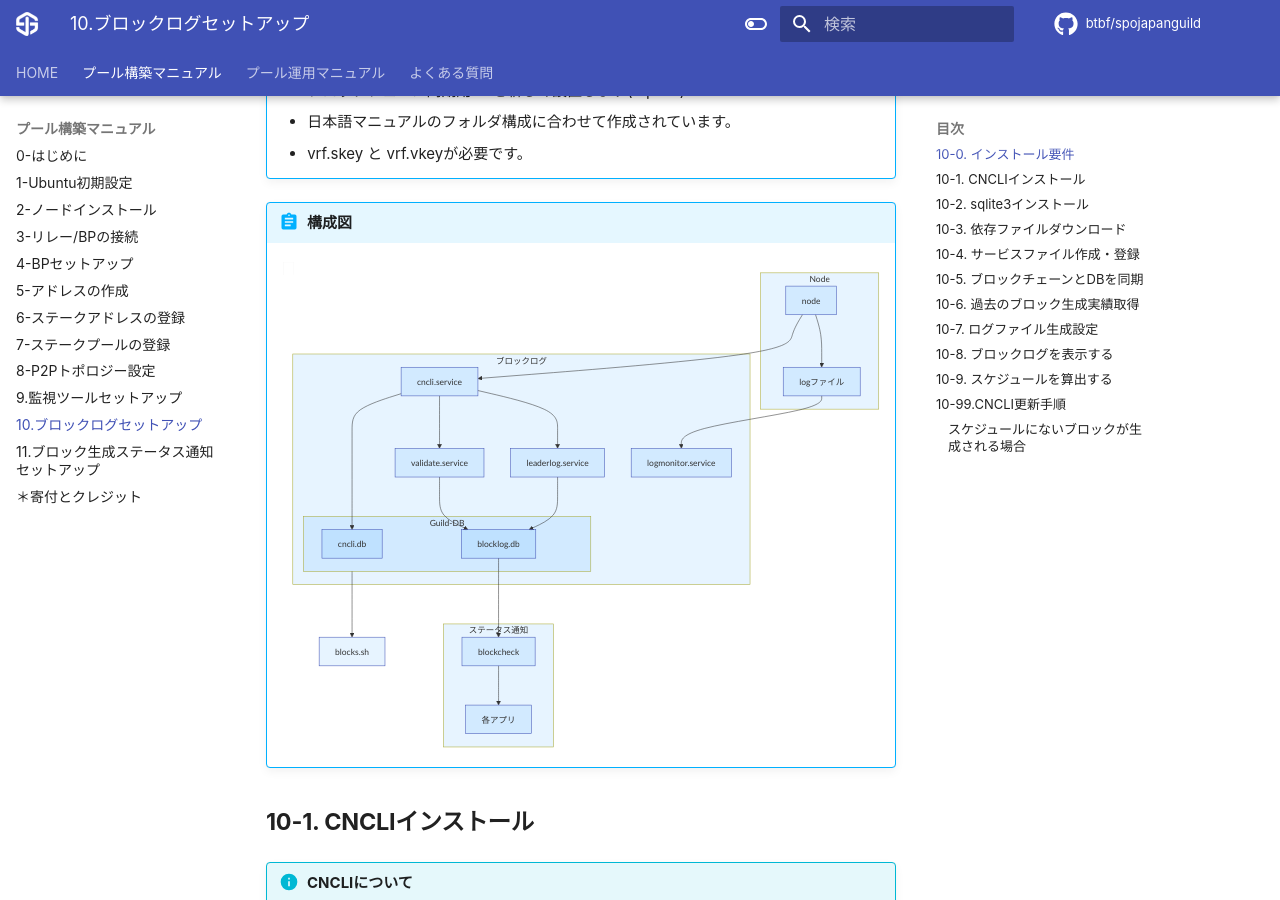
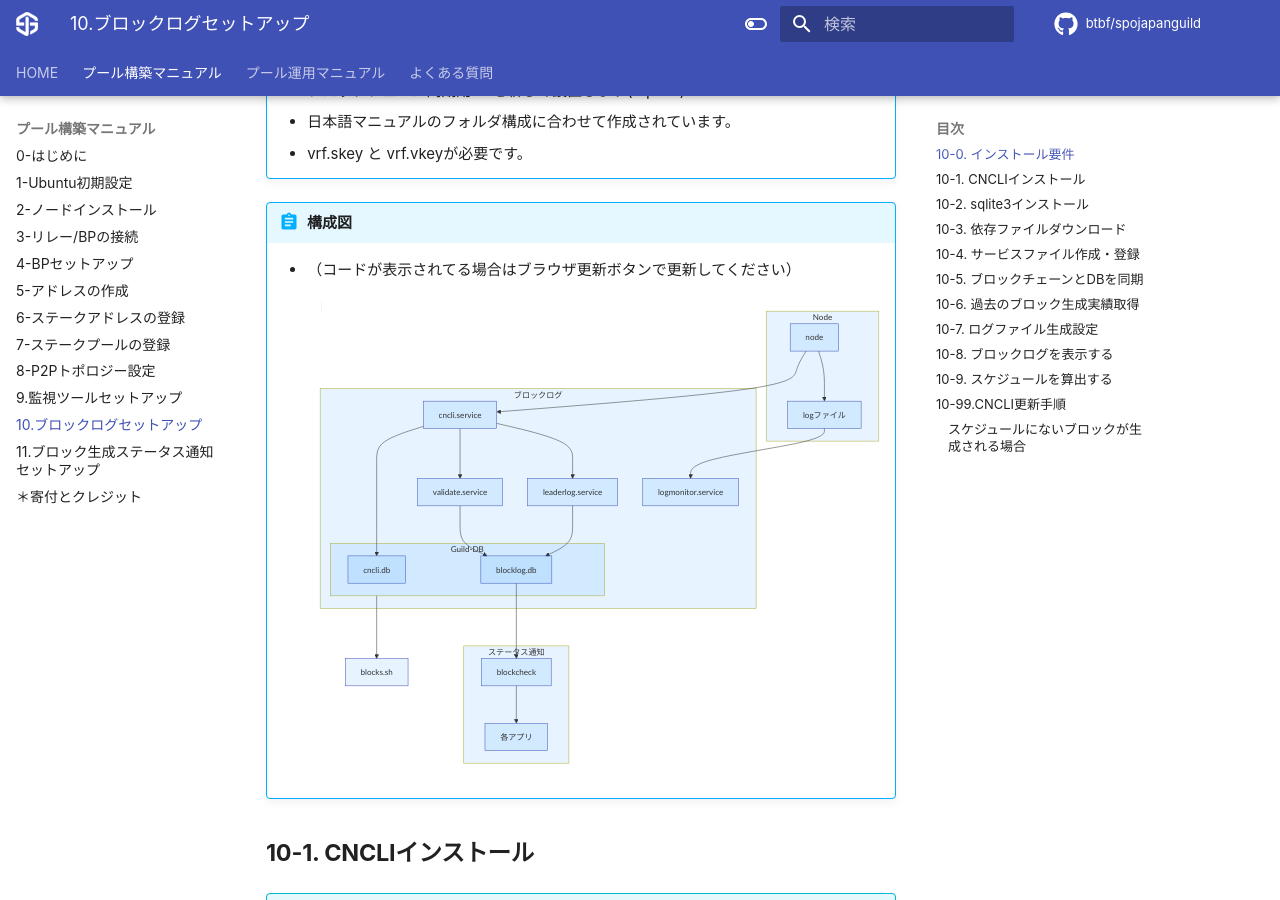
Before and after one commit to btbf/spojapanguild, an MkDocs documentation site: the page built from docs/setup/10-blocklog-setup.md, in a window 1280 px wide and 900 px high, scrolled down 747 px. Built offline with MkDocs 1.6.1 and Material for MkDocs 9.7.7, drawn with Linux system fonts in a browser that asks for light colours; comment, search, counter and statistics services are not loaded.

Commit message:
mermaind表示コメント

````diff
--- a/docs/setup/10-blocklog-setup.md
+++ b/docs/setup/10-blocklog-setup.md
@@ -23,6 +23,7 @@
     * vrf.skey と vrf.vkeyが必要です。
 
 !!! abstract "構成図"
+    * （コードが表示されてる場合はブラウザ更新ボタンで更新してください）
     ``` mermaid
         flowchart TB
             subgraph Node
````
